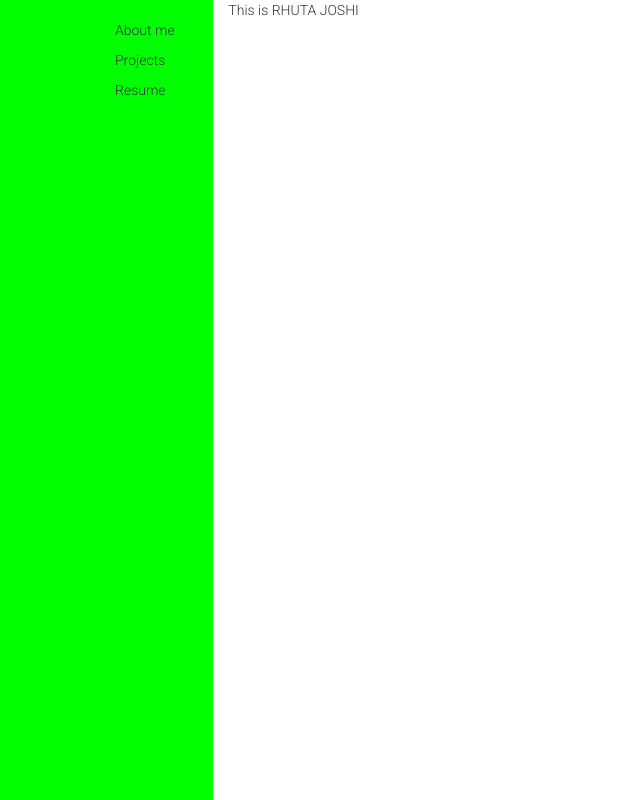
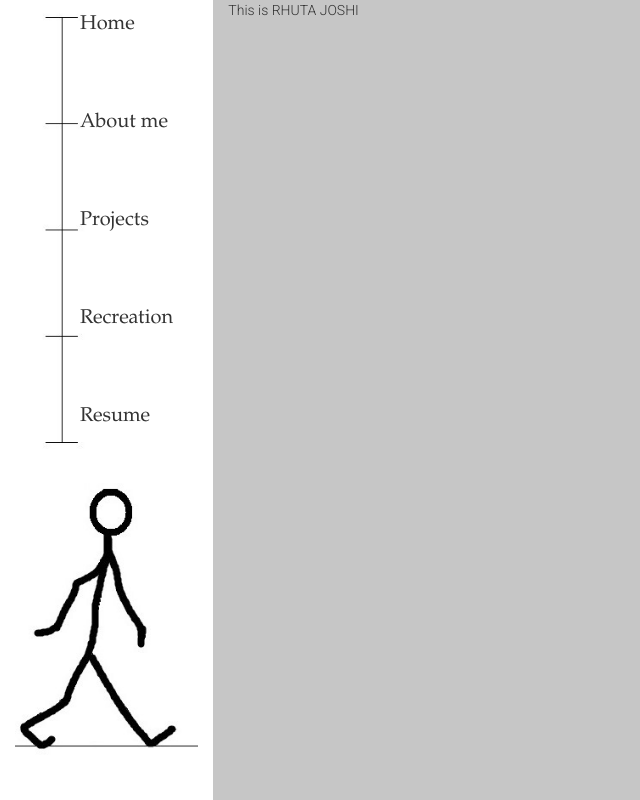
Before and after one commit to rcj9719/rcj9719.github.io, a plain HTML site: page index.html in a window 1280 px wide. Shown: the whole page, without its empty margins (0-640 px from the left). Drawn offline with nearby package versions, Linux system fonts and the light colour scheme.

Commit message:
Updating side bar background

```diff
--- a/index.html
+++ b/index.html
@@ -12,15 +12,18 @@
 		<!-- Latest compiled JavaScript -->
 		<script src="https://maxcdn.bootstrapcdn.com/bootstrap/3.4.1/js/bootstrap.min.js"></script>
 		<link href='https://fonts.googleapis.com/css?family=Roboto:300,400,700' rel='stylesheet' type='text/css'>
+		<link href="https://fonts.googleapis.com/css?family=Open+Sans" rel="stylesheet">
 		<link href="mymain.css" rel="stylesheet" type="text/css">
 	</head>
 	<body>
-		<header class = "col-lg-2  padding-0" style = "padding : 0">
+		<header class = "col-lg-2  padding-0">
 			<nav class = "mymenu">
 				<div class="container-fluid">
-					<p>About me</p>
-					<p>Projects</p>
-					<p>Resume</p>
+					<p id = "menu1">Home</p>
+					<p id = "menu2">About me</p>
+					<p id = "menu2">Projects</p>
+					<p id = "menu2">Recreation</p>
+					<p id = "menu3">Resume</p>
 				</div>
 			</nav>
 		</header>
--- a/mymain.css
+++ b/mymain.css
@@ -8,20 +8,27 @@ body {
 }
 
 .mymenu {
-	padding-top : 2rem;
-	padding-left : 10rem;
-	background-color : #00FF00;
+	padding-top : 1rem;
+	padding-left : 5rem;
+	background-image : url('res/images/Stick1.jpg');
+	background-size: auto 100%;
 	height : 100vh;
 }
 
+.mymenu p {
+	height : 11vh;
+	font-size : 2rem;
+	font-family : "Garamond", cursive, sans-serif;
+}
+
+#menu1:hover {
+	background-color : #FF0000;
+}
+
 .display {
-	background-image: url('H:/Portfolio/Website/woodenPanel.jpg');
+	background-color: #c6c6c6;
 	/* Full height */
-	height: 100vh;
-	/* Center and scale the image nicely */
-	background-position: center;
-	background-repeat: no-repeat;
-	background-size: cover;
+	height : 100vh;
 }
 
 .col-lg-2 .padding-0{
```
